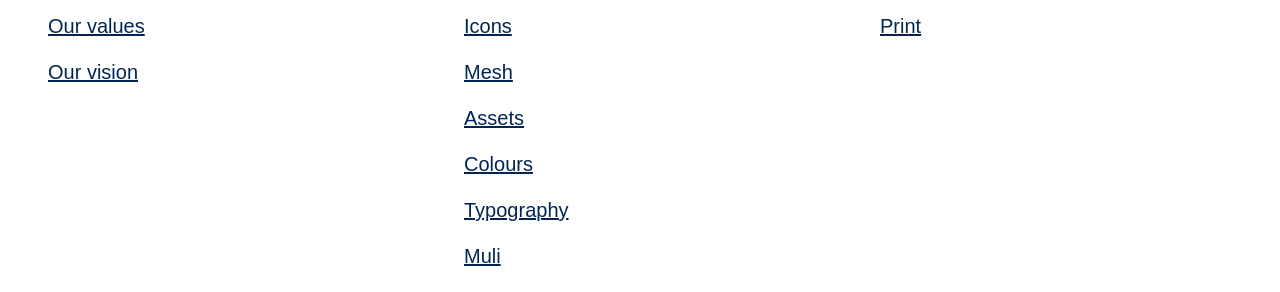
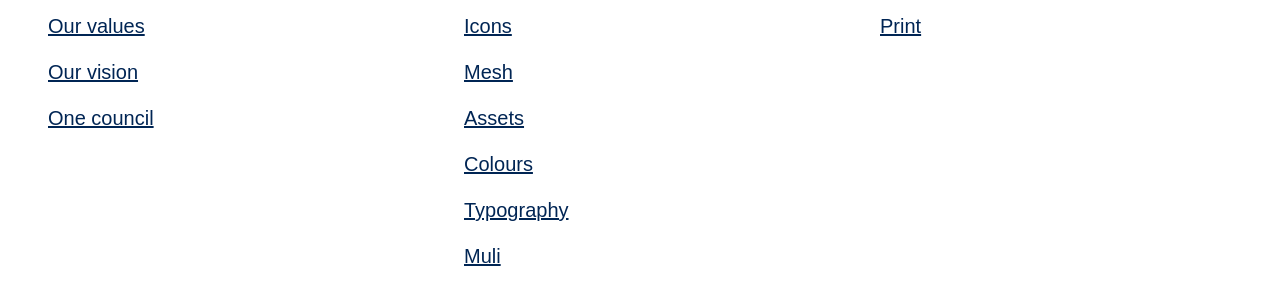
Before and after one commit to rothgov/design-manual, a Jekyll site: the page built from index.html, in a window 1280 px wide. Shown: the part 687-979 px from the top of the page. Built offline with Jekyll 4.4.1, drawn with Linux system fonts in a browser that asks for light colours; some web fonts are replaced.

Commit message:
Update index.html

```diff
--- a/index.html
+++ b/index.html
@@ -29,6 +29,9 @@
         </li>
         <li>
           <a class="db pv2 link blue hover-blue-l" href="{{%20site.baseurl%20}}/design/vision">Our vision</a>
+        </li>
+        <li>
+          <a class="db pv2 link blue hover-blue-l" href="{{%20site.baseurl%20}}/design/one-council">One council</a>
         </li>
       </ul>
     </div>
```
